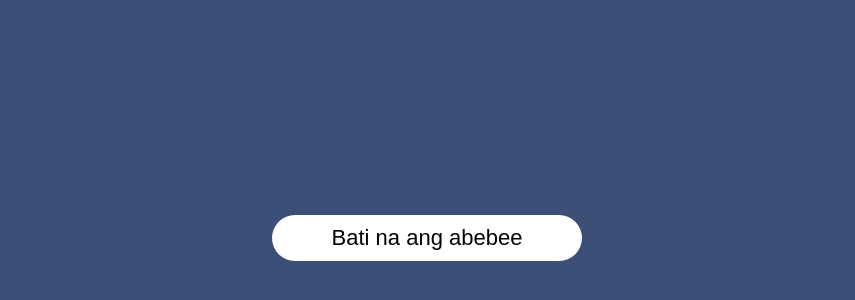
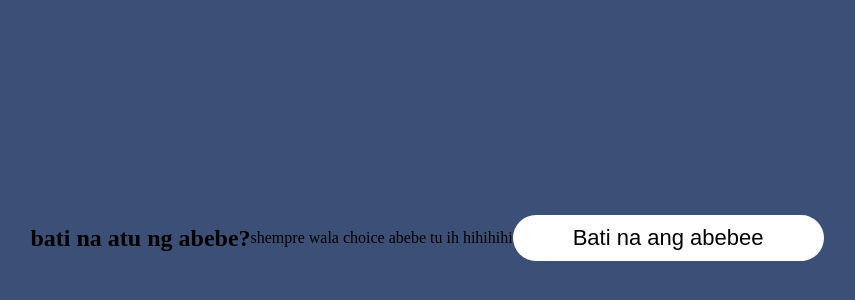
Before and after one commit to Kaki090620/Kaki090620.github.io, a plain HTML site: page index.html in a window 1280 px wide. Shown: the part 162-462 px from the top of the page, without its empty margins (213-1068 px from the left). Drawn offline with Linux system fonts and the light colour scheme.

Commit message:
Update index.html

```diff
--- a/index.html
+++ b/index.html
@@ -7,6 +7,8 @@
 </head>
 <body>
     <div class="container">
+        <h2>bati na atu ng abebe?</h2>
+        <p>shempre wala choice abebe tu ih hihihihi</p>
         <button type="submit" class="btn" onclick="openPopup()">Bati na ang abebee</button>
         <div class="popup" id="popup">
             <img src="bati na.JPG">
```
